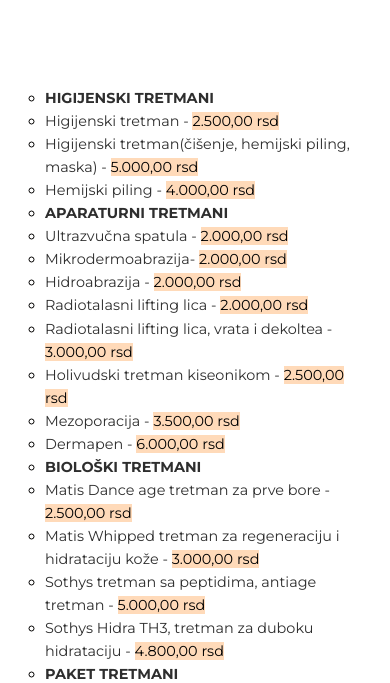
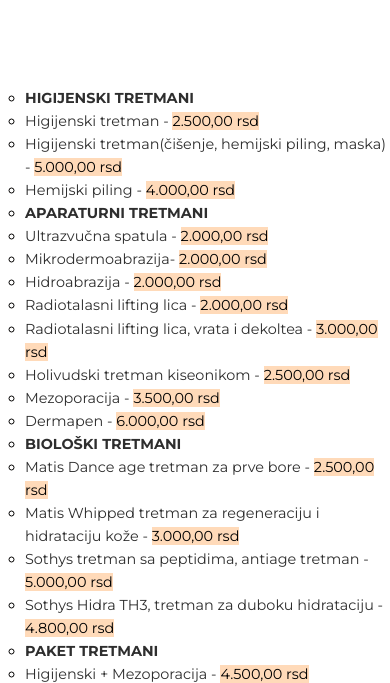
Before and after one commit to MilicaMicic1992/moanna, a plain HTML site: page cenovnik.html in a window 390 px wide. Shown: the part 360-1043 px from the top of the page. Drawn offline with Linux system fonts and the light colour scheme.

Commit message:
Update mobile.css

```diff
--- a/mobile.css
+++ b/mobile.css
@@ -317,11 +317,9 @@ table{
         list-style-type: circle;
     }
     .cene{
-        margin-bottom: 100px;
+        margin-bottom: 20px;
     }
-   ul{
-      margin: 20px;
-      }
+
 
     ::marker{
         color:  rgb(2, 1, 0) !important;
```
